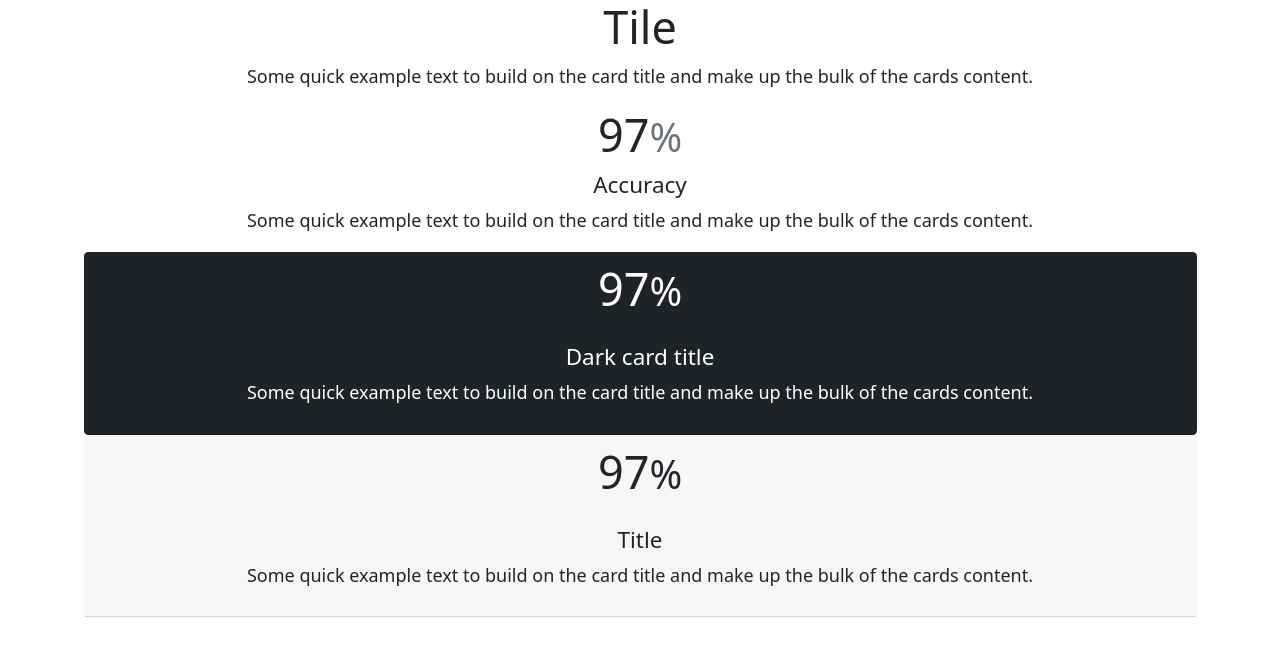
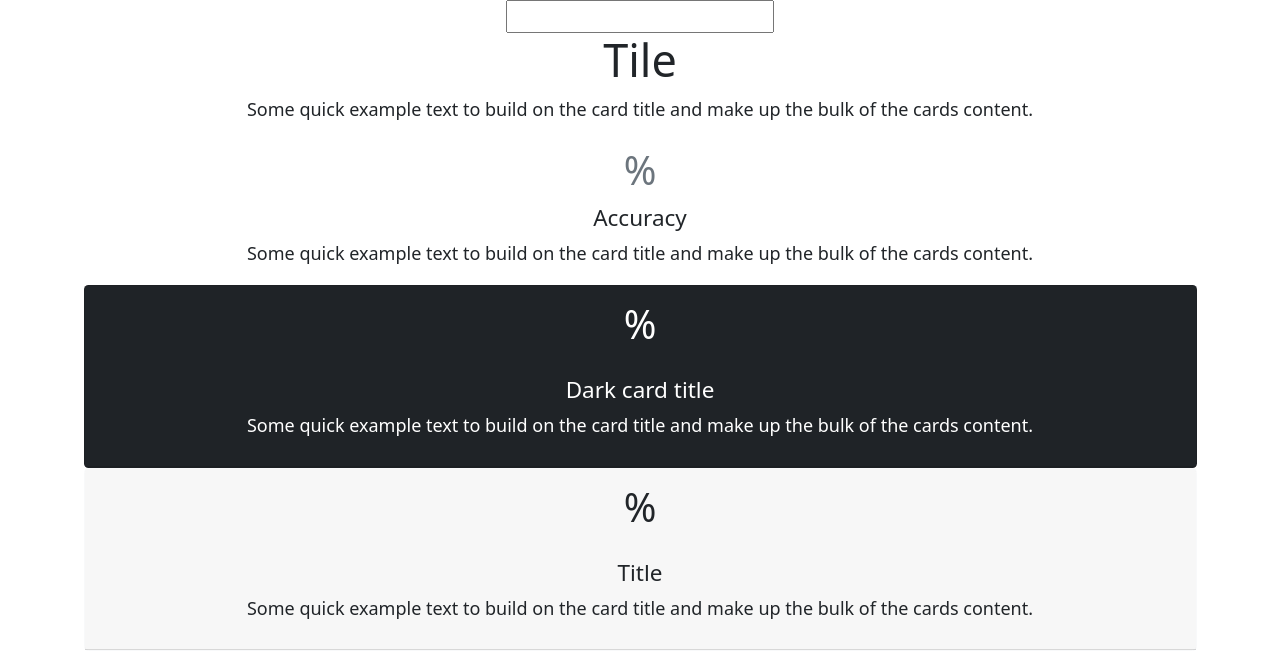
Before and after one commit to jmena/stock_ui, a Next.js app: page /posts/basic in a window 1280 px wide. Shown: the top 658 px of the page. Built offline with nearby package versions, Linux system fonts and the light colour scheme.

Commit message:
add react to accuracy

```diff
--- a/pages/posts/basic.js
+++ b/pages/posts/basic.js
@@ -1,22 +1,36 @@
 import 'bootstrap/dist/css/bootstrap.min.css';
-
+import {useState} from 'react';
 
 export default function basic() {
+    const [accuracy, setAccuracy] = useState('');
+
+    function handleAccuracyChange(e) {
+        setAccuracy(e.target.value);
+    }
+
     return (
         <>
+            <div className="text-center">
+                <input value={accuracy}
+                       onChange={handleAccuracyChange}/>
+            </div>
+
             <div className="container">
                 <header>
                     <div className="text-center">
                         <h1>Tile</h1>
-                        <p>Some quick example text to build on the card title and make up the bulk of the cards content.</p>
+                        <p>Some quick example text to build on the card title and make up the bulk of the cards
+                            content.</p>
                     </div>
                 </header>
 
                 <main>
-
                     <div className="row text-center">
                         <div className="col">
-                            <h1 className="value-multiplier">97<small className="text-muted fw-light">%</small></h1>
+                            <h1 className="value-multiplier">
+                                {accuracy}
+                                <small className="text-muted fw-light">%</small>
+                            </h1>
                             <h5 className="value-heading">Accuracy</h5>
                             <p className="value-description">Some quick example text to build on the card title and make
                                 up the bulk of
@@ -27,7 +41,7 @@ export default function basic() {
                     <div className="row text-center">
                         <div className="col">
                             <div className="card text-white bg-dark ">
-                                <div className="card-header"><h1>97<small className="fw-light">%</small></h1>
+                                <div className="card-header"><h1>   {accuracy}<small className="fw-light">%</small></h1>
                                     <div className="card-body">
                                         <h5 className="card-title">Dark card title</h5>
                                         <p className="card-text">Some quick example text to build on the card title and
@@ -42,7 +56,7 @@ export default function basic() {
                     <div className="row text-center">
                         <div className="col">
                             <div className="card border-light">
-                                <div className="card-header"><h1>97<small className="fw-light">%</small></h1>
+                                <div className="card-header"><h1>   {accuracy}<small className="fw-light">%</small></h1>
                                     <div className="card-body">
                                         <h5 className="card-title">Title</h5>
                                         <p className="card-text">Some quick example text to build on the card title and
```
